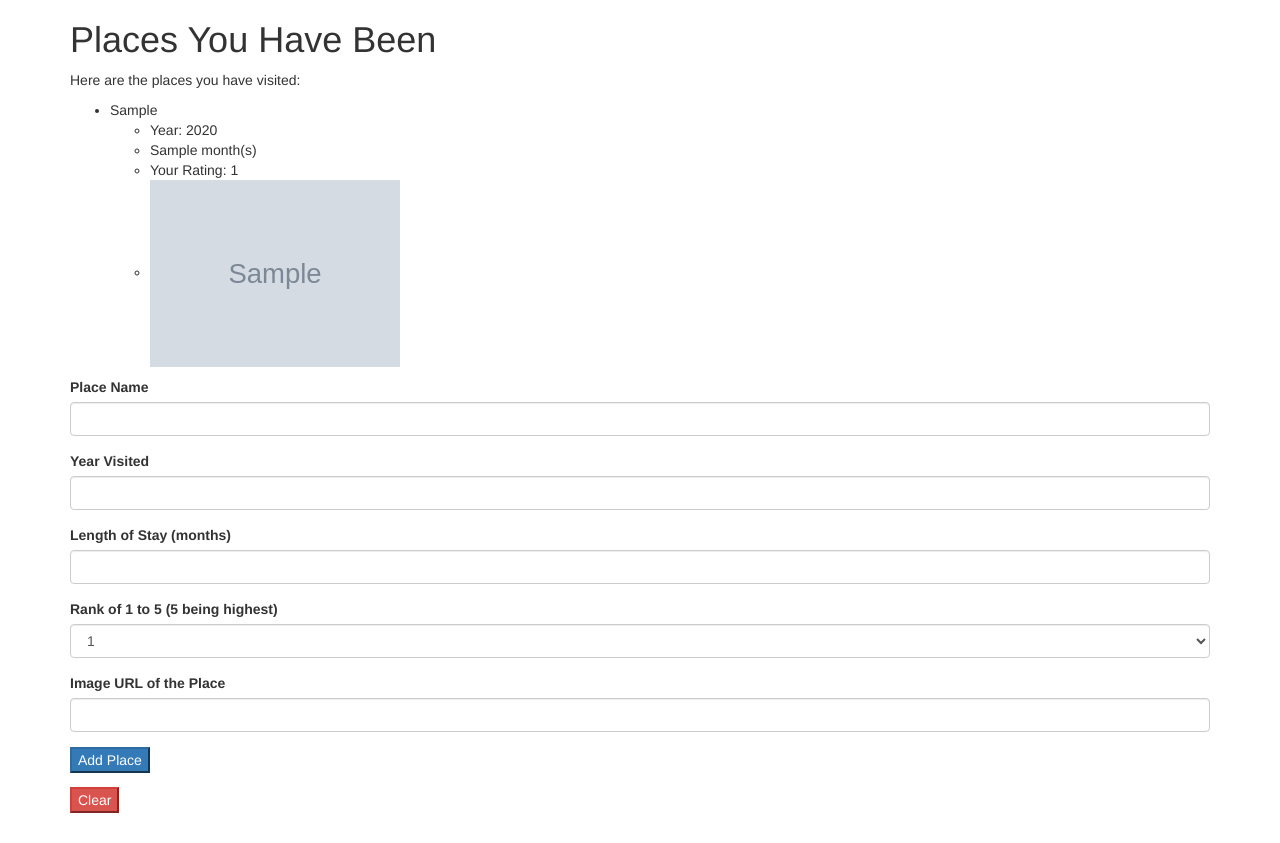
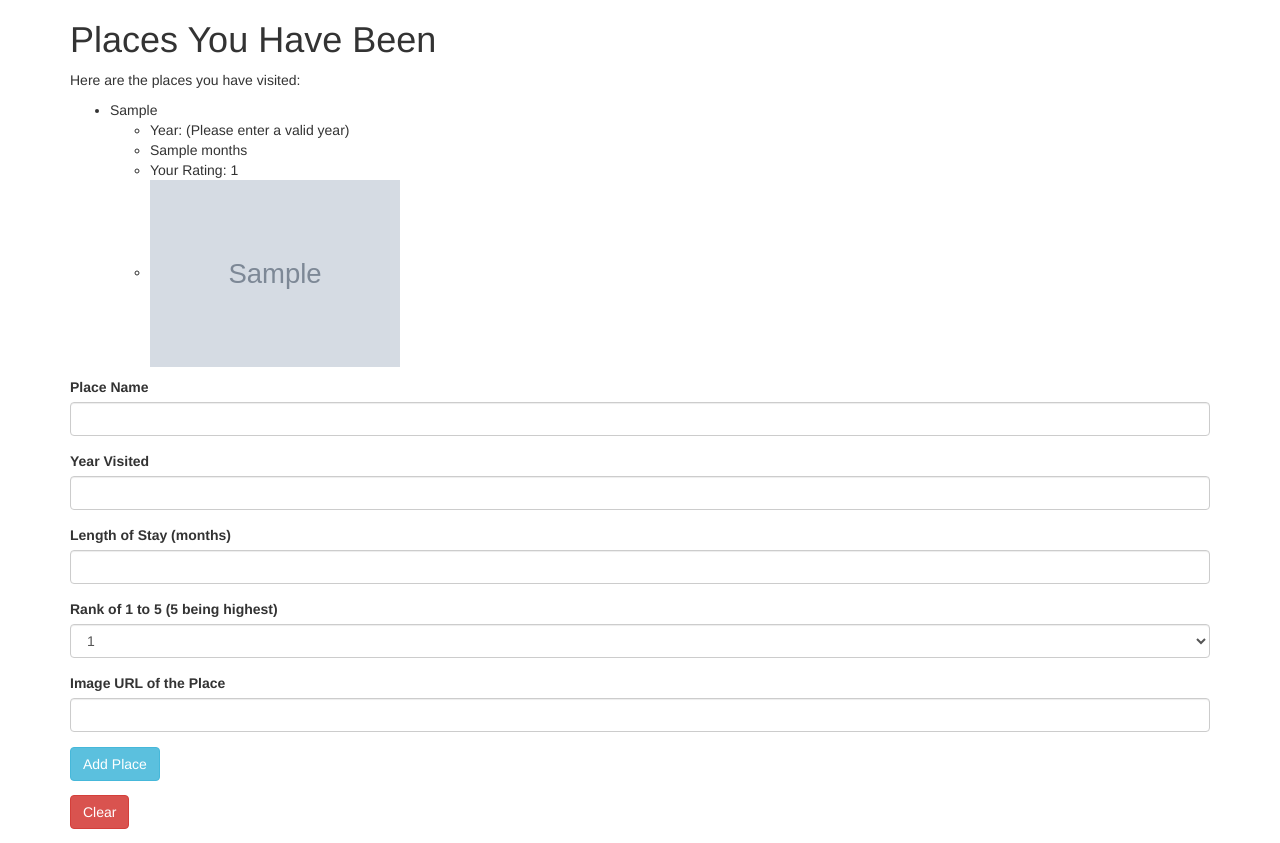
Before and after one commit to jcubed22/silex_places, a PHP site: template views/places.html.twig in a window 1280 px wide. Before the commit the page ends 813 px from the top, so only its background shows below. Run offline with PHP 8.4, Linux system fonts and the light colour scheme; the template is opened without the code that fills it: most values are stand-ins (such as "Sample title", 1, 10 or a date in 2020); grey boxes marked "Sample" are stand-in pictures; some libraries are stand-ins or nearby versions.

Commit message:
add if statements in twig files.

```diff
--- a/views/places.html.twig
+++ b/views/places.html.twig
@@ -12,10 +12,29 @@
             <ul>
                 {% for place in places %}
                     <li>{{ place.getCity }}
-                        <ul><li>Year: {{ place.getYear}}</li>
-                            <li>{{ place.getLength}} month(s)</li>
+                        <ul><li>Year:
+                            {% if place.getYear <= 2015 %}
+                                {{ place.getYear }}
+                            {% else %}
+                                (Please enter a valid year)
+                            {% endif %}
+                        </li>
+                            <li>{{ place.getLength}}
+                                {% if place.getLength == 1 %}
+                                    month
+                                {% else %}
+                                    months
+                                {% endif %}
+                            </li>
                             <li>Your Rating: {{ place.getRank}}</li>
-                            <li><img src="{{ place.getImage }}" width="250px"></img></li>
+                            <li>
+                                {% if place.getImage is empty %}
+                                    No image provided.
+                                {% else %}
+                                <img src="{{ place.getImage }}" width="250px">
+                                </img>
+                                {% endif %}
+                            </li>
                         </ul>
                     </li>
 
@@ -54,12 +73,15 @@
                 <label for='image_path'>Image URL of the Place</label>
                 <input id='image_path' name='image_path' class="form-control" type='text'>
             </div>
-
-            <button type='submit' class="btn-primary">Add Place</button>
+                <div class="btn-group" role="group" aria-label="...">
+                    <button type='submit' class="btn btn-info">Add Place</button>
+                </div>
         </form>
 
         <form action='/delete_places' method='post'>
-            <button type='submit' class="btn-danger">Clear</button>
+            <div class="btn-group" role="group" aria-label="...">
+                <button type='submit' class="btn btn-danger">Clear</button>
+            </div>
         </form>
     </div>
 </body>
```
Also changed, not shown: src/Place.php (+1 -6 lines), views/create_place.html.twig (+19 -3 lines).
